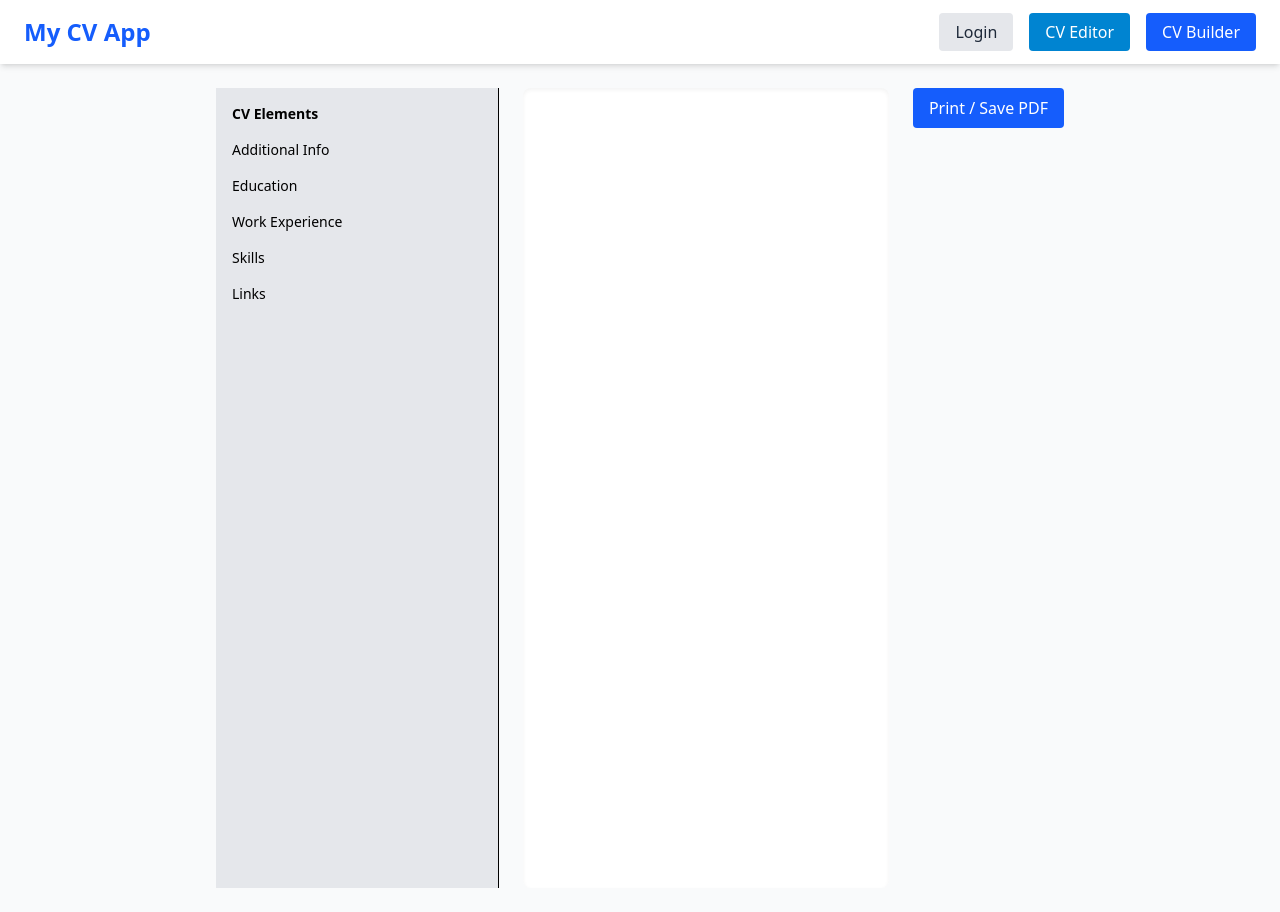
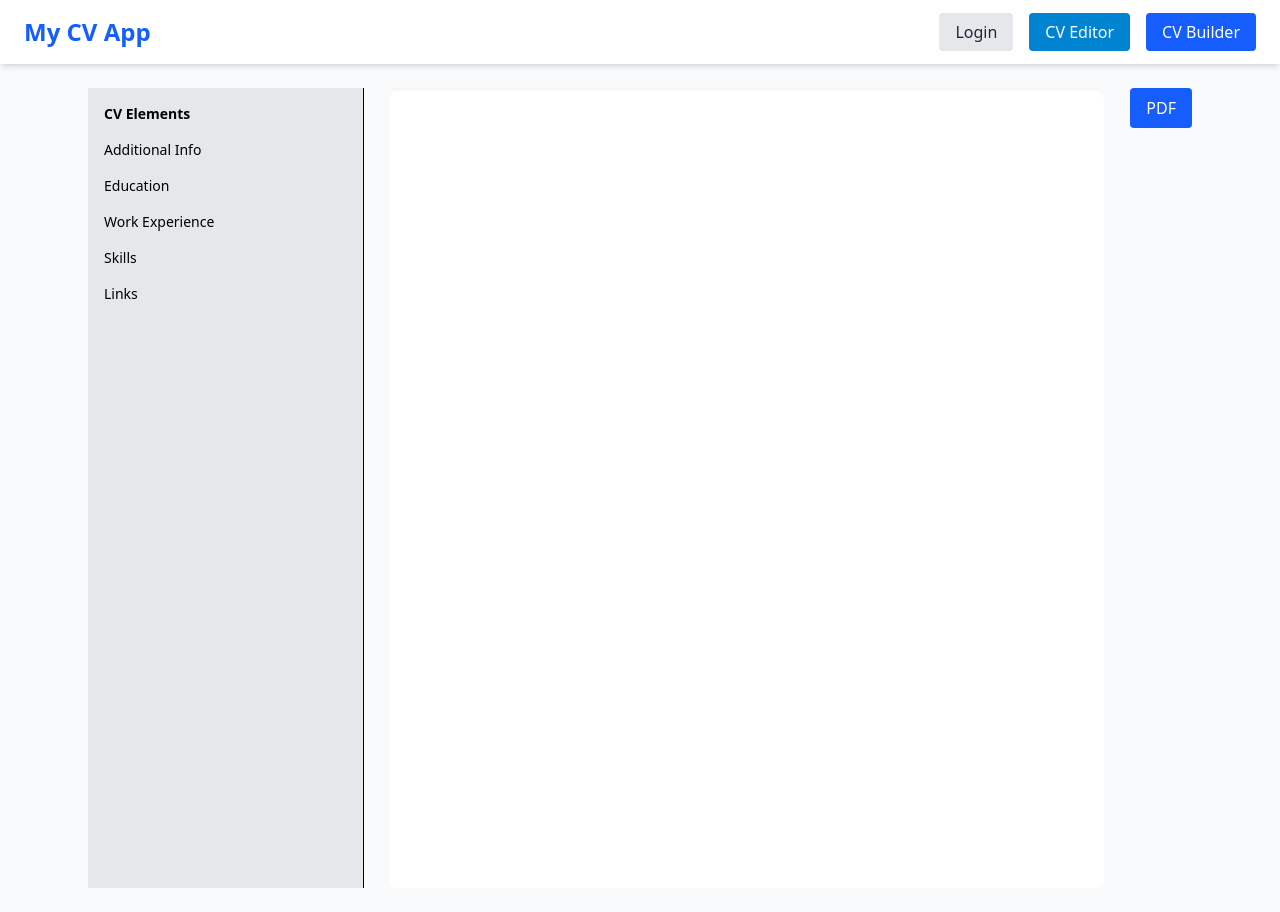
Before and after one commit to pierocapra/CV-Builder, a React (Vite) app: page /cv-builder in a window 1280 px wide. Built offline with nearby package versions, Linux system fonts and the light colour scheme.

Commit message:
style: Adjust format

```diff
--- a/src/App.jsx
+++ b/src/App.jsx
@@ -10,7 +10,7 @@ function App() {
     <Router>
       <div className="min-h-screen bg-gray-50">
         <Header />
-        <main className="p-6 max-w-4xl mx-auto">
+        <main className="p-6 max-w-6xl mx-auto">
           <Routes>
             <Route path="/" element={<AddEdit />} />
             <Route path="/cv-builder" element={<CvBuilder />} />
--- a/src/pages/CvBuilder.jsx
+++ b/src/pages/CvBuilder.jsx
@@ -104,7 +104,7 @@ const sensors = useSensors(
   return (
     <div className="flex min-h-screen gap-6">
       {/* Sidebar */}
-      <aside className="w-1/3 p-4 bg-gray-200 border-r space-y-4 text-sm overflow-y-auto">
+      <aside className="w-1/4 p-4 bg-gray-200 border-r space-y-4 text-sm overflow-y-auto">
         <h2 className="font-semibold">CV Elements</h2>
 
         <div>
@@ -208,7 +208,7 @@ const sensors = useSensors(
           {['additional', 'education', 'work', 'skills', 'links'].map((sectionKey) =>
             groupedItems[sectionKey]?.length ? (
               <div key={sectionKey} className="mt-6">
-                <h3 className="text-xl text-sky-600 font-medium mb-4 capitalize">{sectionKey}</h3>
+                <h3 className="text-xl text-sky-600 font-medium mb-2 capitalize">{sectionKey}</h3>
                 <DndContext
                   sensors={sensors}
                   collisionDetection={closestCenter}
@@ -220,7 +220,7 @@ const sensors = useSensors(
                   >
                     {groupedItems[sectionKey].map((entry) => (
                       <SortableItem key={entry.id} id={entry.id}>
-                        <div className="hover:shadow hover:bg-gray-100 rounded p-2">
+                        <div className="hover:shadow hover:bg-gray-100 rounded p-1 pl-2">
                           {entry.type === 'additional' && (
                               <p><strong>{entry.item.key}:</strong> {entry.item.value}</p>
                           )}
@@ -263,7 +263,7 @@ const sensors = useSensors(
                   onClick={handlePrint}
                   className="bg-blue-600 text-white px-4 py-2 rounded hover:bg-blue-700"
                 >
-                  Print / Save PDF
+                  PDF
                 </button>
         </div>
 
```
